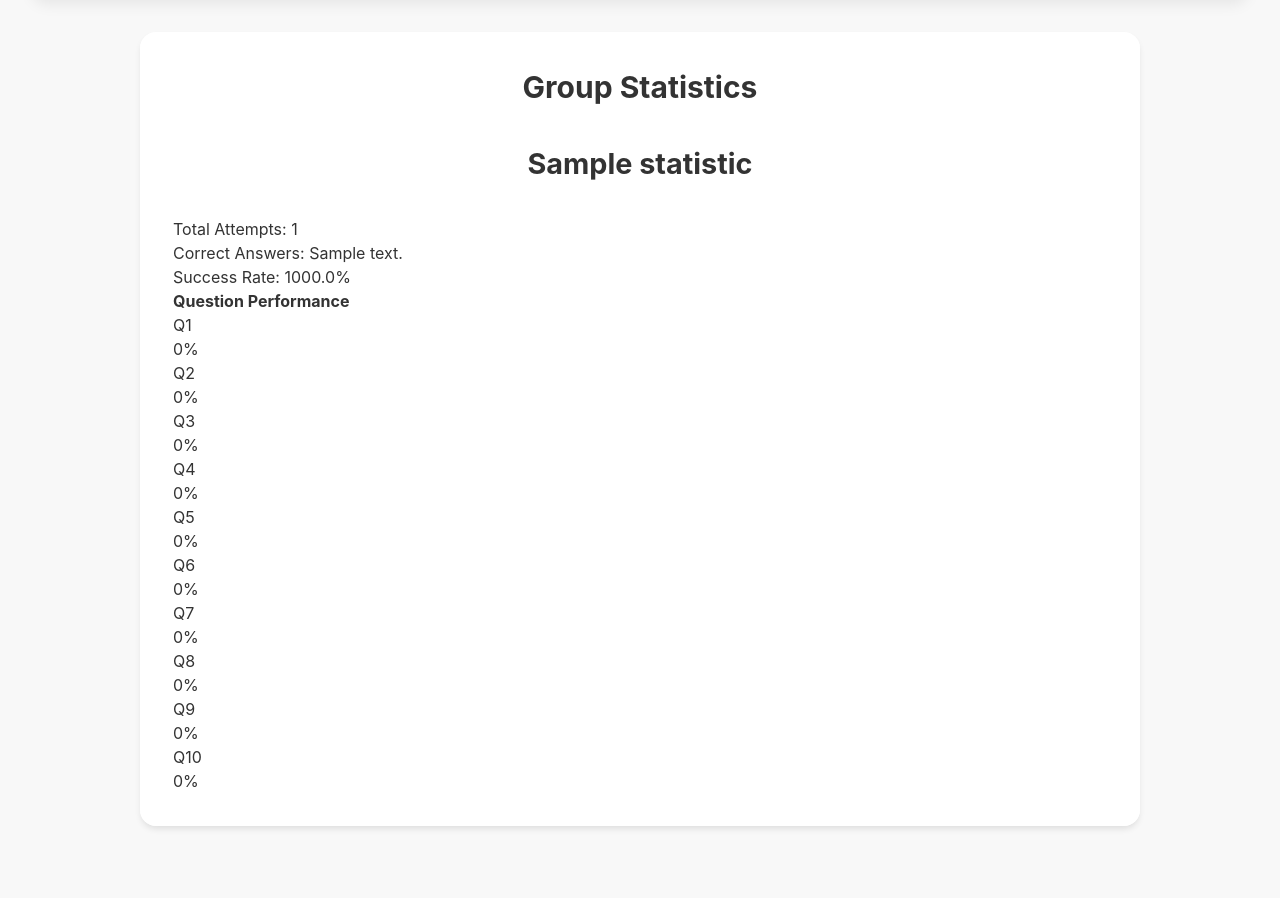
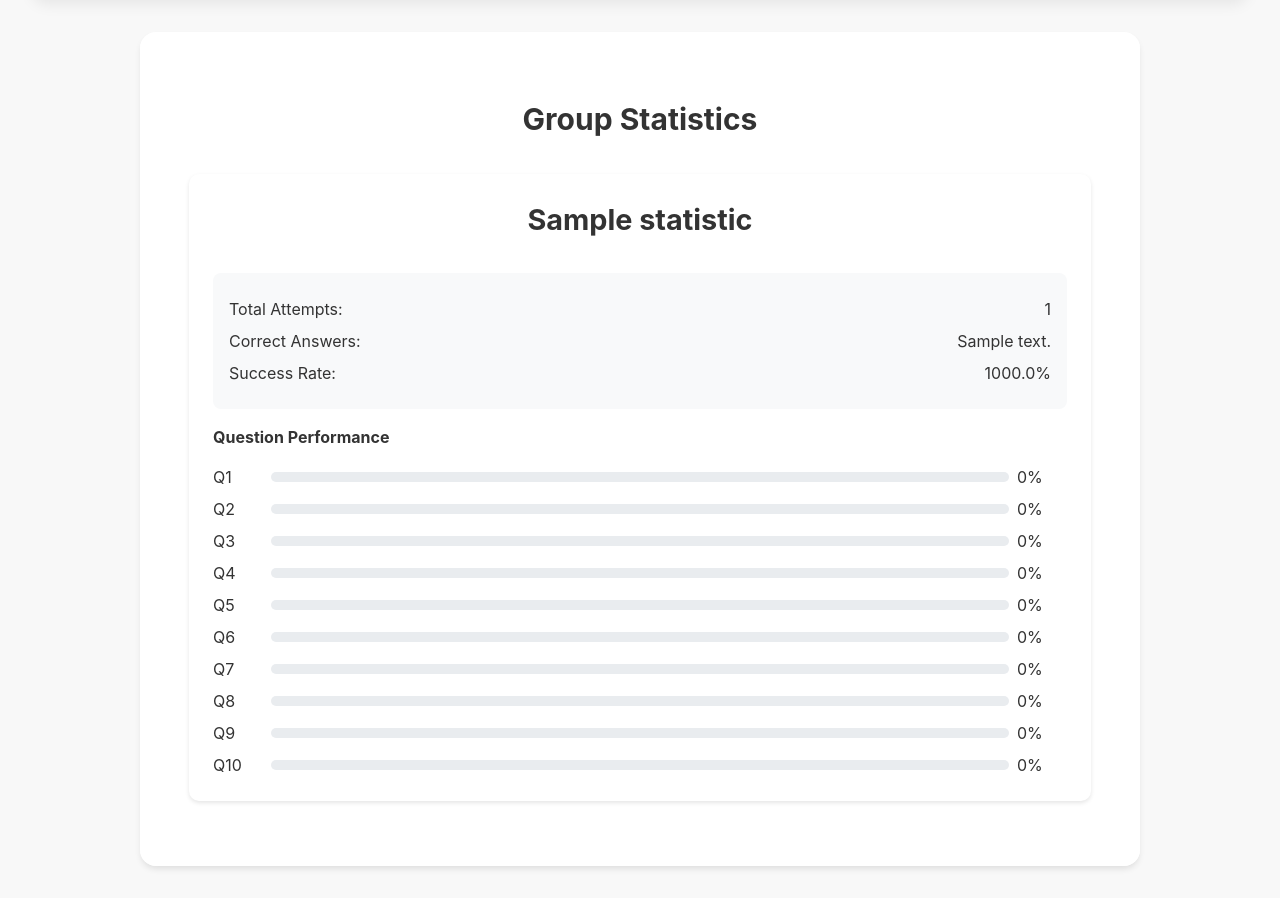
Before and after one commit to HastH8/en, a Flask app: template templates/statistics.html in a window 1280 px wide. Shown: the part 140-1038 px from the top of the page. Before the commit the page ends 969 px from the top, so only its background shows below. Run offline with Flask 3, Linux system fonts and the light colour scheme; the template is opened without the code that fills it: most values are stand-ins (such as "Sample title", 1, 10 or a date in 2020); some libraries are stand-ins or nearby versions.

Commit message:
Update style.css

```diff
--- a/static/css/style.css
+++ b/static/css/style.css
@@ -725,3 +725,97 @@ button.nav-btn {
       font-size: 16px;
     }
   }
+
+
+  .statistics-container {
+    max-width: 1200px;
+    margin: 2rem auto;
+    padding: 0 1rem;
+}
+
+.stats-grid {
+    display: grid;
+    grid-template-columns: repeat(auto-fit, minmax(300px, 1fr));
+    gap: 2rem;
+    margin-top: 2rem;
+}
+
+.group-card {
+    background: white;
+    border-radius: 10px;
+    padding: 1.5rem;
+    box-shadow: 0 2px 4px rgba(0,0,0,0.1);
+}
+
+.group-summary {
+    margin: 1rem 0;
+    padding: 1rem;
+    background: #f8f9fa;
+    border-radius: 8px;
+}
+
+.stat-item {
+    display: flex;
+    justify-content: space-between;
+    margin: 0.5rem 0;
+}
+
+.questions-grid {
+    display: grid;
+    gap: 0.5rem;
+    margin-top: 1rem;
+}
+
+.question-stat {
+    display: grid;
+    grid-template-columns: 50px 1fr 50px;
+    align-items: center;
+    gap: 0.5rem;
+}
+
+.progress-bar {
+    height: 10px;
+    background: #e9ecef;
+    border-radius: 5px;
+    overflow: hidden;
+}
+
+.progress {
+    height: 100%;
+    background: #4ade80;
+    transition: width 0.3s ease;
+}
+.group-selection {
+    text-align: center;
+    padding: 2rem;
+    max-width: 500px;
+    margin: 0 auto;
+}
+
+.group-input-container {
+    margin-top: 2rem;
+}
+
+.group-input {
+    padding: 0.75rem 1rem;
+    font-size: 1.1rem;
+    border: 2px solid #e2e8f0;
+    border-radius: 8px;
+    width: 100%;
+    margin-bottom: 1rem;
+}
+
+.start-button {
+    background-color: #4ade80;
+    color: white;
+    padding: 0.75rem 2rem;
+    border: none;
+    border-radius: 8px;
+    font-size: 1.1rem;
+    cursor: pointer;
+    transition: background-color 0.3s ease;
+}
+
+.start-button:hover {
+    background-color: #22c55e;
+}
```
